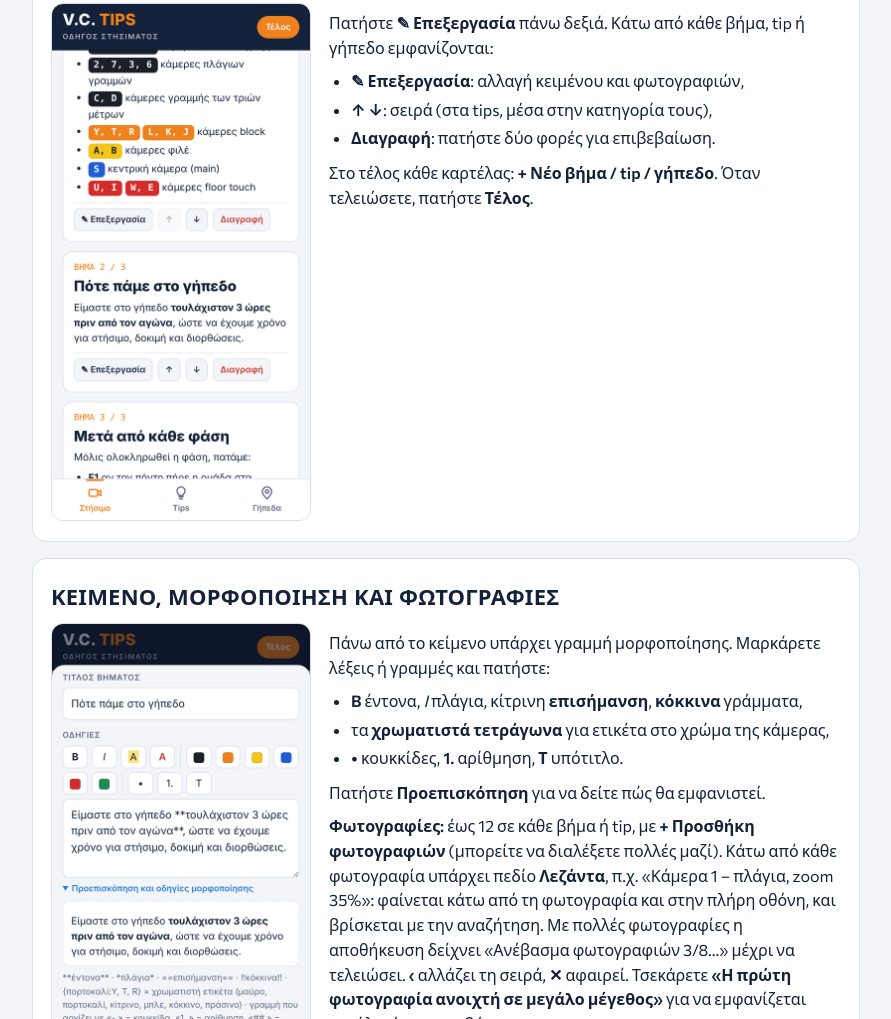
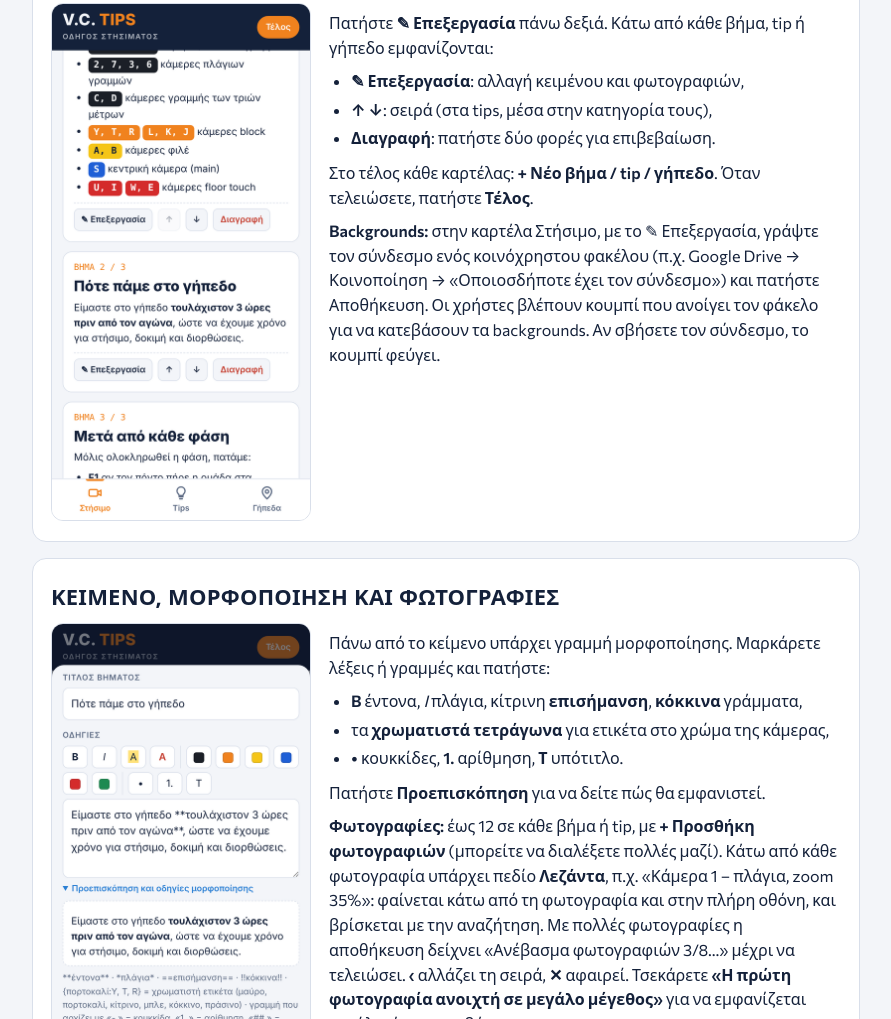
Before and after one commit to tsimpinosbv/vctips, a plain HTML site: page help/index.html in a window 1280 px wide. Shown: the part 5344-6363 px from the top of the page, without its empty margins (194-1085 px from the left). Drawn offline with Linux system fonts and the light colour scheme; a web font is replaced by a local one.

Commit message:
Κουμπί Backgrounds (κοινόχρηστος φάκελος)· ο service worker σβήνει μόνο τα δικά του αντίγραφα

```diff
--- a/help/index.html
+++ b/help/index.html
@@ -171,6 +171,7 @@ kbd{font:600 13px ui-monospace,Menlo,monospace;border:1px solid var(--line);bord
 <li><strong>Διαγραφή</strong>: πατήστε δύο φορές για επιβεβαίωση.</li>
 </ul>
 <p>Στο τέλος κάθε καρτέλας: <strong>+ Νέο βήμα / tip / γήπεδο</strong>. Όταν τελειώσετε, πατήστε <strong>Τέλος</strong>.</p>
+<p><strong>Backgrounds:</strong> στην καρτέλα Στήσιμο, με το ✎ Επεξεργασία, γράψτε τον σύνδεσμο ενός κοινόχρηστου φακέλου (π.χ. Google Drive → Κοινοποίηση → «Οποιοσδήποτε έχει τον σύνδεσμο») και πατήστε Αποθήκευση. Οι χρήστες βλέπουν κουμπί που ανοίγει τον φάκελο για να κατεβάσουν τα backgrounds. Αν σβήσετε τον σύνδεσμο, το κουμπί φεύγει.</p>
 </div>
 </div>
 </section><section class="card"><h2>Κείμενο, μορφοποίηση και φωτογραφίες</h2>
```
